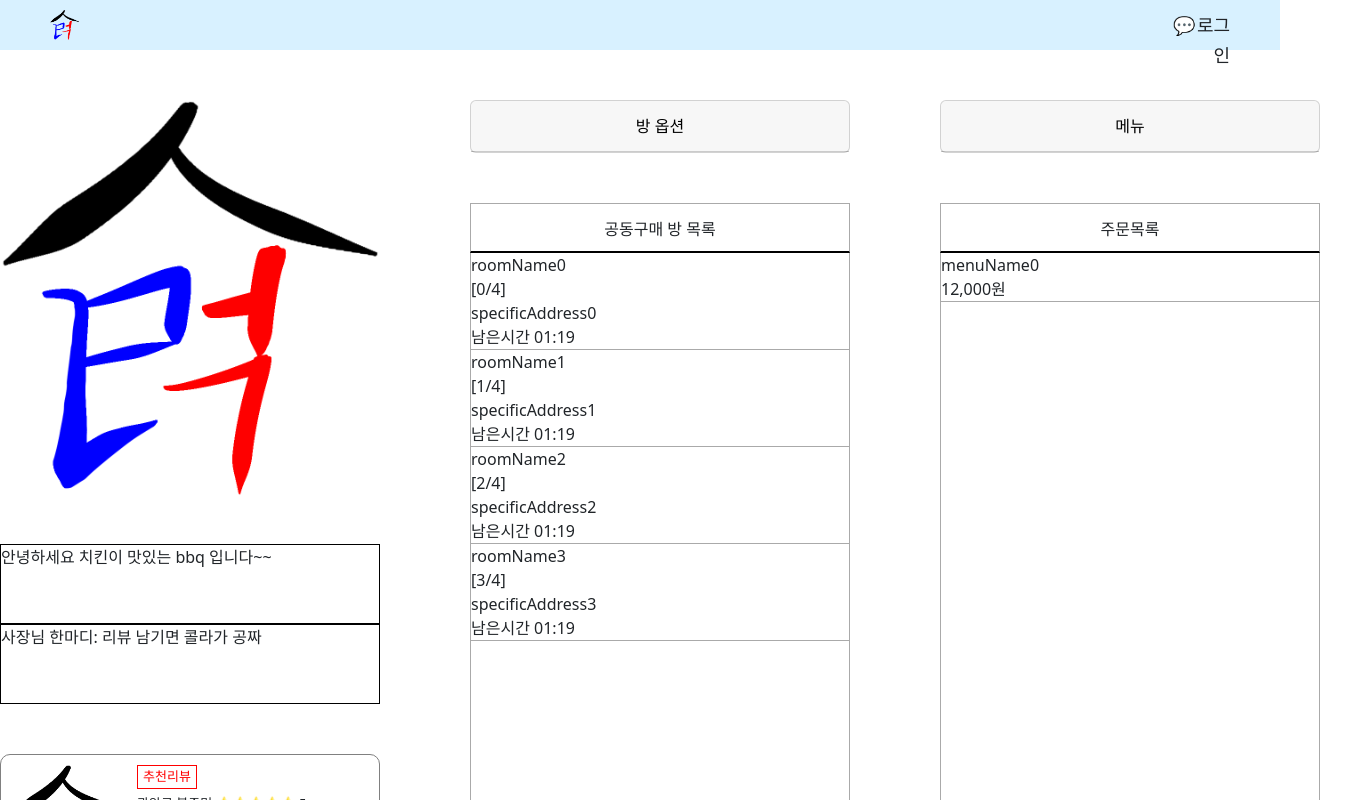
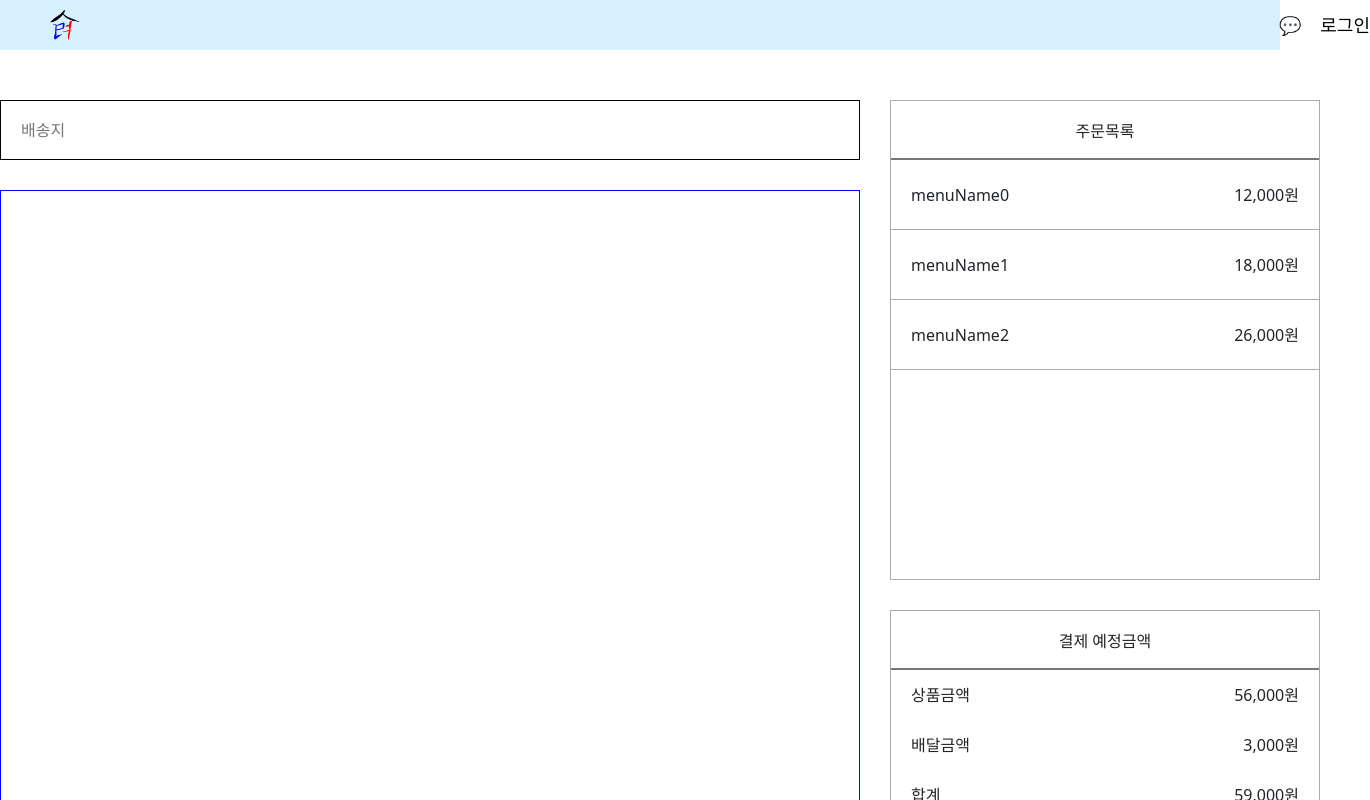
Before and after one commit to dongmin-Lim/oneul-momeog-user, a React (Create React App) app in the folder front/: page /restaurants/pay in a window 1280 px wide. Shown: the top 800 px of the page, 1370 px wide, since content can reach past the window. Built offline with nearby package versions, Linux system fonts and the light colour scheme.

Commit message:
결제페이지 기본틀 구현

```diff
--- a/front/src/App.css
+++ b/front/src/App.css
@@ -1,4 +1,3 @@
 .App {
-  background-color: black;
   text-align: center;
 }
--- a/front/src/App.tsx
+++ b/front/src/App.tsx
@@ -11,6 +11,7 @@ import KakaoLoginData from "./user/socialLogin/KakaoLoginData";
 import NaverLoginData from "./user/socialLogin/NaverLoginData";
 import MainPage from "./user/pages/MainPage";
 import RestaurantsPage from "./user/pages/RestaurantsPage";
+import PayPage from "./user/pages/PayPage";
 
 function App() {
   return (
@@ -24,6 +25,7 @@ function App() {
         <Route path={ROUTES.USER.NAVER} element={<NaverLoginData />} />
         <Route path={ROUTES.USER.MAIN} element={<MainPage />} />
         <Route path={ROUTES.USER.RESTAURANTS} element={<RestaurantsPage />} />
+        <Route path={ROUTES.USER.PAY} element={<PayPage />} />
         <Route path={ROUTES.CEO.LOGIN} element={<CeoLoginPage />} />
         <Route path={ROUTES.CEO.REGISTER} element={<CeoRegisterPage />} />
       </Routes>
--- a/front/src/components/Nav.tsx
+++ b/front/src/components/Nav.tsx
@@ -1,11 +1,21 @@
 import { Link } from "react-router-dom";
 import styled from "styled-components";
+import { ROUTES } from "../enum/routes";
 
 const Div = styled.div`
   height: 50px;
   width: 100%;
   padding: 10px 50px;
   background-color: #d8f1ff;
+  a {
+    color: black;
+    text-decoration: none;
+  }
+`;
+
+const NavDiv = styled.div`
+  width: 1320px;
+  margin: 0 auto;
 `;
 
 const NavGrid = styled.div`
@@ -19,7 +29,7 @@ const Logo = styled.img`
 
 const NavList = styled.div`
   display: grid;
-  grid-template-columns: 15fr 1fr 1fr;
+  grid-template-columns: 15fr 2fr 2fr;
   height: 30px;
   width: 100%;
   text-align: end;
@@ -30,8 +40,9 @@ const NavList = styled.div`
 function Nav() {
   return (
     <Div>
+      <NavDiv>
         <NavGrid>
-        <Link to="/">
+          <Link to={ROUTES.USER.MAIN}>
             <Logo src="../data/img/logo.png" alt="logo" />
           </Link>
           <NavList>
@@ -44,10 +55,13 @@ function Nav() {
             {sessionStorage.getItem("jwt") ? (
               <div>{sessionStorage.getItem("nickname")}</div>
             ) : (
-            <div>로그인</div>
+              <div>
+                <Link to={ROUTES.USER.LOGIN}>로그인</Link>
+              </div>
             )}
           </NavList>
         </NavGrid>
+      </NavDiv>
     </Div>
   );
 }
--- a/front/src/enum/routes.js
+++ b/front/src/enum/routes.js
@@ -7,6 +7,7 @@ export const ROUTES = {
     NAVER: "/api/auth/oauth/login/naver",
     MAIN: "/main",
     RESTAURANTS: "/restaurants/:restaurantsId",
+    PAY: "/restaurants/pay",
   },
   CEO: {
     LOGIN: "/ceo/login",
--- /dev/null
+++ b/front/src/user/components/pay/Main.tsx
@@ -0,0 +1,160 @@
+import { useState } from "react";
+import styled from "styled-components";
+
+const Div = styled.div`
+  width: 1320px;
+  height: 800px;
+  margin: 0 auto;
+  margin-top: 50px;
+`;
+
+const Title = styled.div`
+  height: 59px;
+  border-bottom: 2px solid #777777;
+  text-align: center;
+  line-height: 60px;
+`;
+
+const PayGrid = styled.div`
+  display: grid;
+  height: 100%;
+  grid-template-columns: 2fr 1fr;
+  grid-column-gap: 30px;
+`;
+
+const Info = styled.div`
+  display: grid;
+  grid-template-rows: 60px;
+  grid-row-gap: 30px;
+`;
+
+const Address = styled.input`
+  height: 60px;
+  width: 100%;
+  border: 1px solid black;
+  padding: 0px 20px;
+`;
+
+const Mathod = styled.div`
+  border: 1px solid blue;
+`;
+
+const Order = styled.div`
+  display: grid;
+  grid-template-rows: 60%;
+  grid-row-gap: 30px;
+`;
+
+const OrderList = styled.div`
+  border: 1px solid #aaaaaa;
+`;
+
+const TotalPrice = styled.div`
+  border: 1px solid #aaaaaa;
+`;
+
+const MenuOption = styled.div`
+  display: grid;
+  grid-template-columns: 60% 40%;
+  height: 70px;
+  padding: 0px 20px;
+  border-bottom: 1px solid #aaaaaa;
+`;
+
+const MenuName = styled.div`
+  display: inline;
+  height: 70px;
+  text-align: start;
+  line-height: 70px;
+`;
+
+const MenuValue = styled.div`
+  display: inline;
+  height: 70px;
+  text-align: end;
+  line-height: 70px;
+`;
+
+const PayOption = styled.div`
+  display: grid;
+  grid-template-columns: 60% 40%;
+  height: 50px;
+  padding: 0px 20px;
+  border-bottom: none;
+  line-height: 50px;
+`;
+
+const PayName = styled.div`
+  display: inline;
+  height: 50px;
+  text-align: start;
+  line-height: 50px;
+`;
+
+const PayValue = styled.div`
+  display: inline;
+  height: 50px;
+  text-align: end;
+  line-height: 50px;
+`;
+
+function Main() {
+  const [orderMenu, setOrderMenu] = useState([
+    {
+      menuId: "menuId0",
+      menuName: "menuName0",
+      menuPrice: 12000,
+    },
+    {
+      menuId: "menuId1",
+      menuName: "menuName1",
+      menuPrice: 18000,
+    },
+    {
+      menuId: "menuId2",
+      menuName: "menuName2",
+      menuPrice: 26000,
+    },
+  ]);
+  const totalPrice = orderMenu.reduce(
+    (previousValue, currentValue) => previousValue + currentValue.menuPrice,
+    0
+  );
+  return (
+    <Div>
+      <PayGrid>
+        <Info>
+          <Address placeholder="배송지"></Address>
+          <Mathod></Mathod>
+        </Info>
+        <Order>
+          <OrderList>
+            <Title>주문목록</Title>
+            {orderMenu.map((value: any, index: number) => (
+              <MenuOption key={index}>
+                <MenuName>{value.menuName}</MenuName>
+                <MenuValue>{value.menuPrice.toLocaleString("ko-KR")}원</MenuValue>
+              </MenuOption>
+            ))}
+          </OrderList>
+          <TotalPrice>
+            <Title>결제 예정금액</Title>
+            <PayOption>
+              <PayName>상품금액</PayName>
+              <PayValue>{totalPrice.toLocaleString("ko-KR")}원</PayValue>
+            </PayOption>
+            <PayOption>
+              <PayName>배달금액</PayName>
+              <PayValue>3,000원</PayValue>
+            </PayOption>
+            <PayOption>
+              <PayName>합계</PayName>
+              <PayValue>{(totalPrice + 3000).toLocaleString("ko-KR")}원</PayValue>
+            </PayOption>
+          </TotalPrice>
+        </Order>
+      </PayGrid>
+    </Div>
+  );
+}
+export default Main;
--- a/front/src/user/components/restaurants/Main.tsx
+++ b/front/src/user/components/restaurants/Main.tsx
@@ -1,5 +1,7 @@
 import { Button } from "react-bootstrap";
+import { Link } from "react-router-dom";
 import styled from "styled-components";
+import { ROUTES } from "../../../enum/routes";
 import MenuList from "./MenuList";
 import Review from "./Review";
 import RoomList from "./RoomList";
@@ -56,9 +58,9 @@ function Main() {
         <MenuList />
       </div>
 
-      <div>
+      <Link to={ROUTES.USER.PAY}>
         <OrderButton>구매하기</OrderButton>
-      </div>
+      </Link>
     </Div>
   );
 }
--- a/front/src/user/components/restaurants/MenuList.tsx
+++ b/front/src/user/components/restaurants/MenuList.tsx
@@ -1,21 +1,21 @@
 import { useState } from "react";
 import styled from "styled-components";
-
-// const menus = [
-//   {
-//     menuId: "menuId0",
-//     menuName: "menuName0",
-//     menuPrice: 12000,
-//   },
-// ];
 
 const Div = styled.div`
   margin-top: 50px;
 `;
 
+const Menu = styled.div`
+  border-bottom: 1px solid #aaaaaa;
+  :hover {
+    background-color: #eeeeee;
+  }
+`;
+
 const Menus = styled.div`
   border: 1px solid #aaaaaa;
   border-top: none;
+  border-bottom: none;
   height: 650px;
   overflow: scroll;
 `;
@@ -43,6 +43,16 @@ function MenuList() {
       menuName: "menuName0",
       menuPrice: 12000,
     },
+    {
+      menuId: "menuId1",
+      menuName: "menuName1",
+      menuPrice: 18000,
+    },
+    {
+      menuId: "menuId2",
+      menuName: "menuName2",
+      menuPrice: 26000,
+    },
   ]);
   const totalPrice = orderMenu.reduce(
     (previousValue, currentValue) => previousValue + currentValue.menuPrice,
@@ -53,10 +63,19 @@ function MenuList() {
       <Title>주문목록</Title>
       <Menus>
         {orderMenu.map((value: any, index: number) => (
-          <div key={index} style={{ borderBottom: "1px solid #aaaaaa" }}>
+          <Menu
+            key={index}
+            onClick={() =>
+              setOrderMenu(
+                orderMenu.filter((list: any) => {
+                  return list !== value;
+                })
+              )
+            }
+          >
             <div>{value.menuName}</div>
             <div>{value.menuPrice.toLocaleString("ko-KR")}원</div>
-          </div>
+          </Menu>
         ))}
       </Menus>
       <TotalPrice>총 주문 금액 {totalPrice.toLocaleString("ko-KR")}원</TotalPrice>
--- a/front/src/user/components/restaurants/RoomList.tsx
+++ b/front/src/user/components/restaurants/RoomList.tsx
@@ -47,6 +47,13 @@ const Div = styled.div`
   margin-top: 50px;
 `;
 
+const Room = styled.div`
+  border-bottom: 1px solid #aaaaaa;
+  :hover {
+    background-color: #d8f1ff;
+  }
+`;
+
 const Rooms = styled.div`
   border: 1px solid #aaaaaa;
   border-top: none;
@@ -68,12 +75,12 @@ function RoomList() {
       <Title>공동구매 방 목록</Title>
       <Rooms>
         {rooms.map((value: any, index: number) => (
-          <div key={index} style={{ borderBottom: "1px solid #aaaaaa" }}>
+          <Room key={index}>
             <div>{value.roomName}</div>
             <div>[{value.currentPeople + "/" + value.maxPeople}]</div>
             <div>{value.specificAddress}</div>
             <div>남은시간 01:19</div>
-          </div>
+          </Room>
         ))}
       </Rooms>
     </Div>
--- /dev/null
+++ b/front/src/user/pages/PayPage.tsx
@@ -0,0 +1,6 @@
+import Main from "../components/pay/Main";
+
+function PayPage() {
+  return <Main />;
+}
+export default PayPage;
```
Lines whose indentation alone changed are shown as unchanged.
